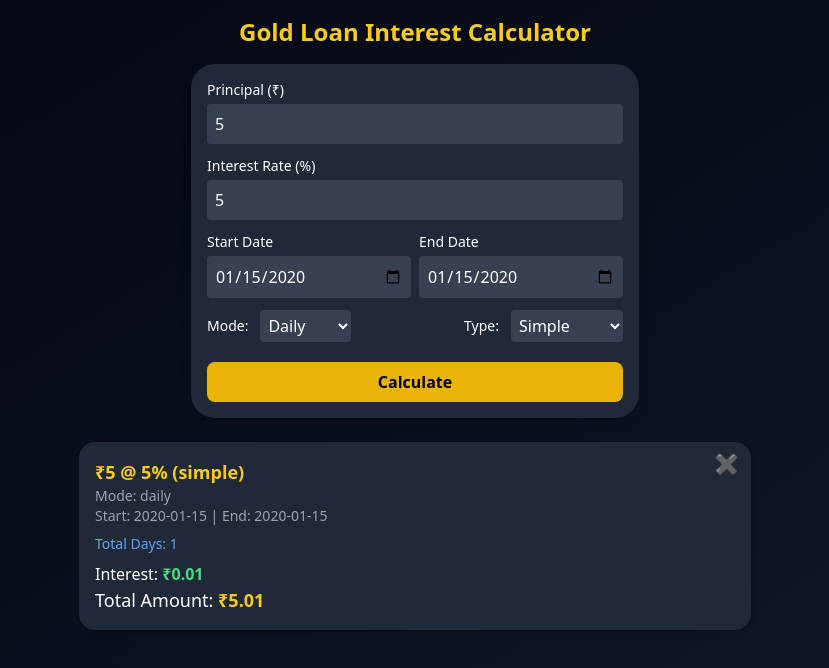
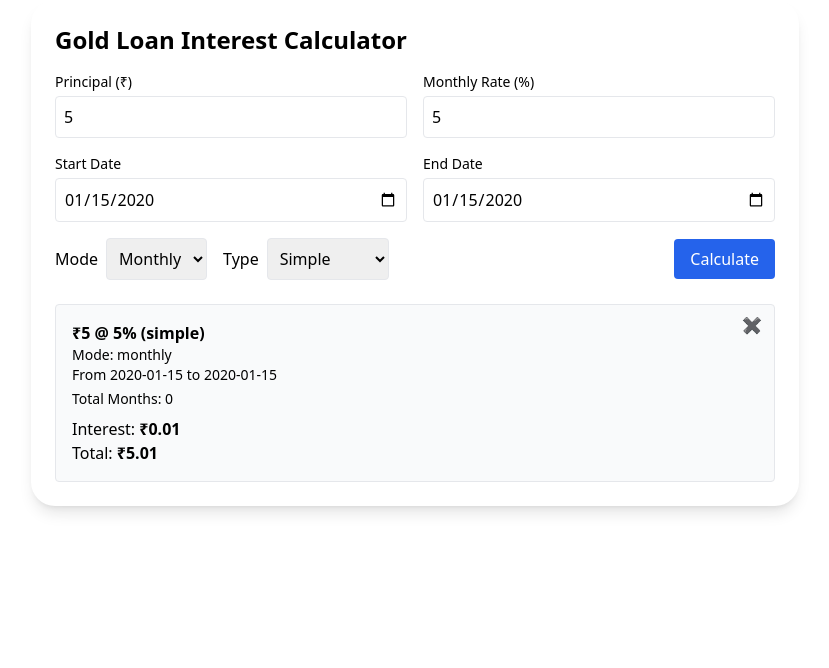
Before and after one commit to VamsikrishnaA/Interest_calculator, a React (Vite) app: page / in a window 1280 px wide. Both pictures are taken after typing "5", "5", "2020-01-15", "2020-01-15" into the empty fields and a click on the button "Calculate". Shown: the top 668 px of the page, without its empty margins (225-1054 px from the left). Built offline with nearby package versions, Linux system fonts and the light colour scheme; the HTML template or start-up script is replaced by a standard one.

Commit message:
create manual install option

```diff
--- a/src/components/InterestCalculator.jsx
+++ b/src/components/InterestCalculator.jsx
@@ -1,232 +1,294 @@
-import React, { useState } from "react";
+import React, { useEffect, useState } from "react";
 
-function InterestCalculator() {
+/**
+ * InterestCalculator (PWA-ready)
+ * - Shows "Install App" button (manual)
+ * - Persists results in localStorage
+ * - Uses inclusive-day count and monthly partial rules
+ * - Monthly compounding in 12-month blocks, daily compounding in 365-day blocks
+ */
+
+export default function InterestCalculator() {
   const [principal, setPrincipal] = useState("");
-  const [rate, setRate] = useState("");
+  const [monthlyRate, setMonthlyRate] = useState("");
   const [startDate, setStartDate] = useState("");
   const [endDate, setEndDate] = useState("");
-  const [mode, setMode] = useState("daily");
+  const [mode, setMode] = useState("monthly");
   const [interestType, setInterestType] = useState("simple");
   const [results, setResults] = useState([]);
+  const [installAvailable, setInstallAvailable] = useState(false);
+  const [deferredPrompt, setDeferredPrompt] = useState(null);
 
-  const calculateDays = (s, e) => {
-    const sd = new Date(s);
-    const ed = new Date(e);
-    const diff = Math.floor((ed - sd) / (1000 * 60 * 60 * 24)) + 1; // inclusive
-    return diff;
+  // Load saved results from localStorage on mount
+  useEffect(() => {
+    const saved = localStorage.getItem("goldcalc_results");
+    if (saved) {
+      try {
+        setResults(JSON.parse(saved));
+      } catch {}
+    }
+  }, []);
+
+  // Save results whenever they change
+  useEffect(() => {
+    localStorage.setItem("goldcalc_results", JSON.stringify(results));
+  }, [results]);
+
+  // Listen for beforeinstallprompt forwarded from index.html
+  useEffect(() => {
+    const handler = () => {
+      // the site-level script stores the event on window.deferredInstallPrompt
+      if (window.deferredInstallPrompt) {
+        setDeferredPrompt(window.deferredInstallPrompt);
+        setInstallAvailable(true);
+      }
+    };
+    window.addEventListener("load", handler);
+    // Also check immediately
+    if (window.deferredInstallPrompt) {
+      setDeferredPrompt(window.deferredInstallPrompt);
+      setInstallAvailable(true);
+    }
+    return () => window.removeEventListener("load", handler);
+  }, []);
+
+  // Helper functions: inclusive days and months count (your rules)
+  const inclusiveDaysBetween = (start, end) => {
+    const s = new Date(start + "T00:00:00");
+    const e = new Date(end + "T00:00:00");
+    return Math.floor((e - s) / (1000 * 60 * 60 * 24)) + 1;
   };
 
-  const calculateMonths = (s, e) => {
-    const sd = new Date(s);
-    const ed = new Date(e);
-    let months =
-      (ed.getFullYear() - sd.getFullYear()) * 12 + (ed.getMonth() - sd.getMonth());
-    const dayDiff = ed.getDate() - sd.getDate();
-    if (dayDiff >= 6 && dayDiff <= 16) months += 0.5;
-    else if (dayDiff > 16) months += 1;
-    else if (dayDiff < 0 && Math.abs(dayDiff) > 16) months -= 1; // handle negative overlap
-    return months;
+  const getMonthsCount = (startISO, endISO) => {
+    const start = new Date(startISO + "T00:00:00");
+    const end = new Date(endISO + "T00:00:00");
+    if (end < start) return { error: "invalid" };
+
+    function addOneMonth(d) {
+      const y = d.getFullYear();
+      const m = d.getMonth();
+      const day = d.getDate();
+      const next = new Date(y, m + 1, day);
+      if (next.getDate() !== day) next.setDate(0);
+      return next;
+    }
+
+    let cursor = new Date(start);
+    let fullMonths = 0;
+    while (true) {
+      const next = addOneMonth(cursor);
+      if (next <= end) {
+        fullMonths++;
+        cursor = next;
+      } else break;
+    }
+
+    const daysCovered = Math.floor((cursor - start) / (1000 * 60 * 60 * 24));
+    const totalInclusive = inclusiveDaysBetween(startISO, endISO);
+    const remainingDays = totalInclusive - daysCovered;
+
+    let monthsCount = fullMonths;
+    let partialRule = "days";
+    if (remainingDays < 6) partialRule = "days";
+    else if (remainingDays >= 6 && remainingDays <= 16) {
+      monthsCount += 0.5;
+      partialRule = "half";
+    } else {
+      monthsCount += 1;
+      partialRule = "full";
+    }
+
+    return { fullMonths, remainingDays, monthsCount, partialRule, totalInclusive };
   };
 
-  const handleCalculate = () => {
-    if (!principal || !rate || !startDate || !endDate) return;
+  const round = (n, digits = 2) => {
+    const m = Math.pow(10, digits);
+    return Math.round(n * m) / m;
+  };
 
-    const p = parseFloat(principal);
-    const r = parseFloat(rate);
-    let totalInterest = 0;
-    let totalAmount = 0;
-    let durationLabel = "";
-    let count = 0;
+  // Calculation logic (same as we discussed)
+  const calculate = () => {
+    if (!principal || !monthlyRate || !startDate || !endDate) {
+      alert("Please fill all fields");
+      return;
+    }
+    const P = Number(principal);
+    const rMonthly = Number(monthlyRate);
+    const totalDays = inclusiveDaysBetween(startDate, endDate);
+    const infoMonths = getMonthsCount(startDate, endDate);
 
-    if (mode === "daily") {
-      const totalDays = calculateDays(startDate, endDate);
-      durationLabel = `${totalDays} Days`;
+    let interest = 0;
+    let total = 0;
+    let extra = {};
 
     if (interestType === "simple") {
-        const dailyRate = r / 30 / 100;
-        totalInterest = p * dailyRate * totalDays;
+      if (mode === "daily") {
+        const dailyRate = rMonthly / 30 / 100;
+        interest = P * dailyRate * totalDays;
       } else {
-        // Compound every 365 days
-        const dailyRate = r / 30 / 100;
+        // monthly simple using monthsCount
+        interest = P * (rMonthly / 100) * infoMonths.monthsCount;
+        if (infoMonths.partialRule === "days") {
+          // if partial treated as days, add day-portion
+          const dailyRate = rMonthly / 30 / 100;
+          const dayPortion = P * dailyRate * infoMonths.remainingDays;
+          interest = P * (rMonthly / 100) * infoMonths.fullMonths + dayPortion;
+        }
+        extra = infoMonths;
+      }
+      total = P + interest;
+    } else {
+      // Compound
+      if (mode === "daily") {
+        const dailyRate = rMonthly / 30 / 100;
         let remaining = totalDays;
-        let tempPrincipal = p;
-        while (remaining > 0) {
-          const block = Math.min(365, remaining);
-          const interest = tempPrincipal * dailyRate * block;
-          remaining -= block;
-          tempPrincipal += interest;
+        let currP = P;
+        let acc = 0;
+        while (remaining >= 365) {
+          const blockInt = currP * dailyRate * 365;
+          acc += blockInt;
+          currP += blockInt;
+          remaining -= 365;
         }
-        totalInterest = tempPrincipal - p;
+        if (remaining > 0) {
+          const rem = currP * dailyRate * remaining;
+          acc += rem;
+        }
+        interest = acc;
+        total = P + interest;
+        extra = { totalDays };
+      } else {
+        // monthly compounding: compound per 12 months
+        let months = infoMonths.monthsCount;
+        let currP = P;
+        let acc = 0;
+        while (months >= 12) {
+          const blockInt = currP * (rMonthly / 100) * 12;
+          acc += blockInt;
+          currP += blockInt;
+          months -= 12;
+        }
+        if (months > 0) {
+          const rem = currP * (rMonthly / 100) * months;
+          acc += rem;
+        }
+        interest = acc;
+        total = P + interest;
+        extra = infoMonths;
+      }
     }
 
-      totalAmount = p + totalInterest;
-      count = totalDays;
-    } else {
-      const totalMonths = calculateMonths(startDate, endDate);
-      durationLabel = `${totalMonths} Months`;
-
-      if (interestType === "simple") {
-        const monthlyRate = r / 100;
-        totalInterest = p * monthlyRate * totalMonths;
-      } else {
-        // Compound every 12 months
-        const monthlyRate = r / 100;
-        let remaining = totalMonths;
-        let tempPrincipal = p;
-        while (remaining > 0) {
-          const block = Math.min(12, remaining);
-          const interest = tempPrincipal * monthlyRate * block;
-          remaining -= block;
-          tempPrincipal += interest;
-        }
-        totalInterest = tempPrincipal - p;
-      }
-
-      totalAmount = p + totalInterest;
-      count = totalMonths;
-    }
-
-    const newResult = {
+    const entry = {
       id: Date.now(),
+      principal: round(P),
+      monthlyRate: rMonthly,
       mode,
       interestType,
       startDate,
       endDate,
-      rate: r,
-      principal: p,
-      totalInterest,
-      totalAmount,
-      count,
+      interest: round(interest),
+      total: round(total),
+      ...extra,
     };
 
-    setResults([newResult, ...results]);
+    setResults((prev) => [entry, ...prev]);
   };
 
-  const handleDelete = (id) => {
-    setResults(results.filter((r) => r.id !== id));
+  const deleteResult = (id) => setResults((prev) => prev.filter((r) => r.id !== id));
+
+  // Manual install button handler — uses deferred prompt stored on window
+  const handleInstallClick = async () => {
+    const prompt = deferredPrompt || window.deferredInstallPrompt;
+    if (!prompt) {
+      alert("Install prompt not available on this device/browser.");
+      return;
+    }
+    prompt.prompt();
+    const choice = await prompt.userChoice;
+    // reset
+    setDeferredPrompt(null);
+    setInstallAvailable(false);
+    window.deferredInstallPrompt = null;
+    if (choice.outcome === "accepted") {
+      console.log("User accepted the install");
+    } else {
+      console.log("User dismissed the install");
+    }
   };
 
   return (
-    <div className="min-h-screen bg-gradient-to-br from-gray-950 to-gray-900 text-white p-4 flex flex-col items-center">
-      <h1 className="text-2xl font-bold mb-4 text-yellow-400">
-        Gold Loan Interest Calculator
-      </h1>
-
-      <div className="bg-gray-800 p-4 rounded-2xl w-full max-w-md shadow-lg">
-        <div className="mb-3">
-          <label className="block text-sm mb-1">Principal (₹)</label>
-          <input
-            type="number"
-            className="w-full p-2 rounded bg-gray-700 outline-none"
-            value={principal}
-            onChange={(e) => setPrincipal(e.target.value)}
-          />
+    <div className="max-w-3xl mx-auto p-6 bg-white dark:bg-gray-900 dark:text-white rounded-2xl shadow-lg">
+      <div className="flex items-center justify-between mb-4">
+        <h2 className="text-2xl font-semibold">Gold Loan Interest Calculator</h2>
+        {installAvailable && (
+          <button
+            onClick={handleInstallClick}
+            className="px-3 py-1 bg-yellow-500 rounded text-black text-sm"
+          >
+            📲 Install App
+          </button>
+        )}
       </div>
 
-        <div className="mb-3">
-          <label className="block text-sm mb-1">Interest Rate (%)</label>
-          <input
-            type="number"
-            className="w-full p-2 rounded bg-gray-700 outline-none"
-            value={rate}
-            onChange={(e) => setRate(e.target.value)}
-          />
+      {/* Inputs */}
+      <div className="grid grid-cols-1 md:grid-cols-2 gap-4">
+        <label className="flex flex-col">
+          <span className="text-sm">Principal (₹)</span>
+          <input type="number" value={principal} onChange={(e) => setPrincipal(e.target.value)} className="mt-1 p-2 border rounded" />
+        </label>
+
+        <label className="flex flex-col">
+          <span className="text-sm">Monthly Rate (%)</span>
+          <input type="number" step="0.01" value={monthlyRate} onChange={(e) => setMonthlyRate(e.target.value)} className="mt-1 p-2 border rounded" />
+        </label>
+
+        <label className="flex flex-col">
+          <span className="text-sm">Start Date</span>
+          <input type="date" value={startDate} onChange={(e) => setStartDate(e.target.value)} className="mt-1 p-2 border rounded" />
+        </label>
+
+        <label className="flex flex-col">
+          <span className="text-sm">End Date</span>
+          <input type="date" value={endDate} onChange={(e) => setEndDate(e.target.value)} className="mt-1 p-2 border rounded" />
+        </label>
       </div>
 
-        <div className="mb-3 flex gap-2">
-          <div className="flex-1">
-            <label className="block text-sm mb-1">Start Date</label>
-            <input
-              type="date"
-              className="w-full p-2 rounded bg-gray-700 outline-none"
-              value={startDate}
-              onChange={(e) => setStartDate(e.target.value)}
-            />
-          </div>
-          <div className="flex-1">
-            <label className="block text-sm mb-1">End Date</label>
-            <input
-              type="date"
-              className="w-full p-2 rounded bg-gray-700 outline-none"
-              value={endDate}
-              onChange={(e) => setEndDate(e.target.value)}
-            />
-          </div>
-        </div>
-
-        <div className="flex justify-between items-center mb-3">
-          <div className="flex gap-3 items-center">
-            <label className="text-sm">Mode:</label>
-            <select
-              value={mode}
-              onChange={(e) => setMode(e.target.value)}
-              className="bg-gray-700 p-1 rounded"
-            >
+      <div className="flex items-center gap-4 mt-4">
+        <div>
+          <label className="mr-2">Mode</label>
+          <select value={mode} onChange={(e) => setMode(e.target.value)} className="p-2 border rounded">
+            <option value="monthly">Monthly</option>
             <option value="daily">Daily</option>
-              <option value="monthly">Monthly</option>
           </select>
         </div>
 
-          <div className="flex gap-3 items-center">
-            <label className="text-sm">Type:</label>
-            <select
-              value={interestType}
-              onChange={(e) => setInterestType(e.target.value)}
-              className="bg-gray-700 p-1 rounded"
-            >
+        <div>
+          <label className="mr-2">Type</label>
+          <select value={interestType} onChange={(e) => setInterestType(e.target.value)} className="p-2 border rounded">
             <option value="simple">Simple</option>
             <option value="compound">Compound</option>
           </select>
         </div>
+
+        <button onClick={calculate} className="ml-auto px-4 py-2 bg-blue-600 text-white rounded">Calculate</button>
       </div>
 
-        <button
-          onClick={handleCalculate}
-          className="w-full bg-yellow-500 hover:bg-yellow-600 text-black font-bold py-2 rounded-lg mt-2"
-        >
-          Calculate
-        </button>
+      {/* Results */}
+      <div className="mt-6 space-y-4">
+        {results.map((r) => (
+          <div key={r.id} className="border rounded p-4 bg-gray-50 dark:bg-gray-800 relative">
+            <button onClick={() => deleteResult(r.id)} className="absolute top-2 right-3 text-red-600">✖</button>
+            <div className="font-semibold">₹{r.principal} @ {r.monthlyRate}% ({r.interestType})</div>
+            <div className="text-sm">Mode: {r.mode}</div>
+            <div className="text-sm">From {r.startDate} to {r.endDate}</div>
+            <div className="mt-1 text-sm font-medium">
+              Total {r.mode === "daily" ? "Days" : "Months"}: {r.mode === "daily" ? r.totalDays : r.totalMonths ?? r.monthsCount ?? (r.monthsCount || r.totalMonths)}
             </div>
-
-      <div className="w-full max-w-2xl mt-6 space-y-4">
-        {results.map((r) => (
-          <div
-            key={r.id}
-            className="bg-gray-800 p-4 rounded-xl shadow-md relative"
-          >
-            <button
-              onClick={() => handleDelete(r.id)}
-              className="absolute top-2 right-3 text-red-400 hover:text-red-500 text-xl"
-            >
-              ✖
-            </button>
-            <p className="font-semibold text-yellow-400 text-lg">
-              ₹{r.principal.toLocaleString()} @ {r.rate}% ({r.interestType})
-            </p>
-            <p className="text-sm text-gray-400">Mode: {r.mode}</p>
-            <p className="text-sm text-gray-400">
-              Start: {r.startDate} | End: {r.endDate}
-            </p>
-            <p className="text-sm mt-2 text-blue-400">
-              Total {r.mode === "daily" ? "Days" : "Months"}: {r.count}
-            </p>
-            <p className="mt-2">
-              Interest:{" "}
-              <span className="text-green-400 font-bold">
-                ₹{r.totalInterest.toFixed(2)}
-              </span>
-            </p>
-            <p className="text-lg">
-              Total Amount:{" "}
-              <span className="text-yellow-400 font-bold">
-                ₹{r.totalAmount.toFixed(2)}
-              </span>
-            </p>
+            <div className="mt-2">Interest: <span className="font-semibold">₹{r.interest}</span></div>
+            <div>Total: <span className="font-semibold">₹{r.total}</span></div>
           </div>
         ))}
       </div>
     </div>
   );
 }
-
-export default InterestCalculator;
```
Lines whose indentation alone changed are shown as unchanged.
